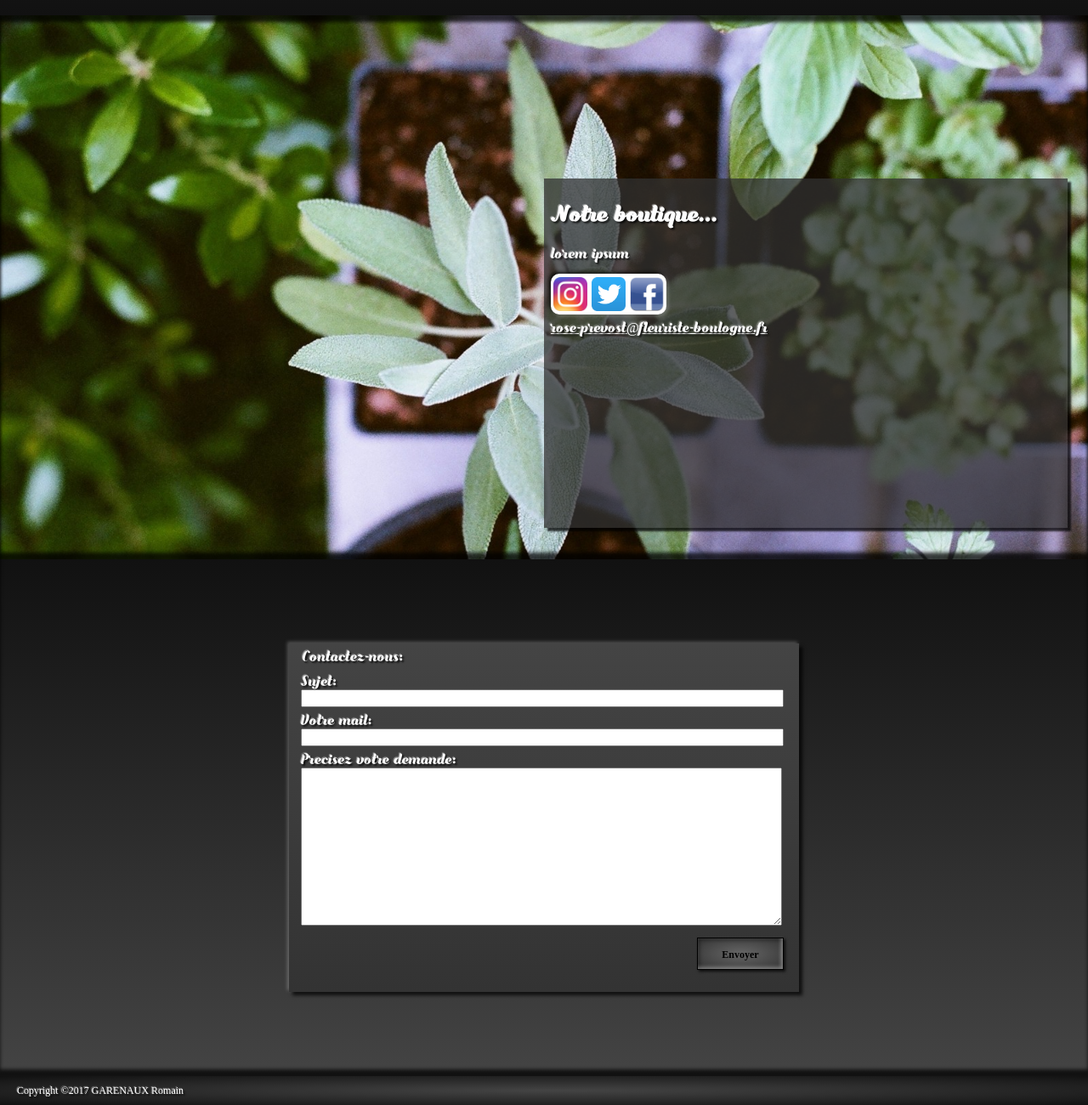
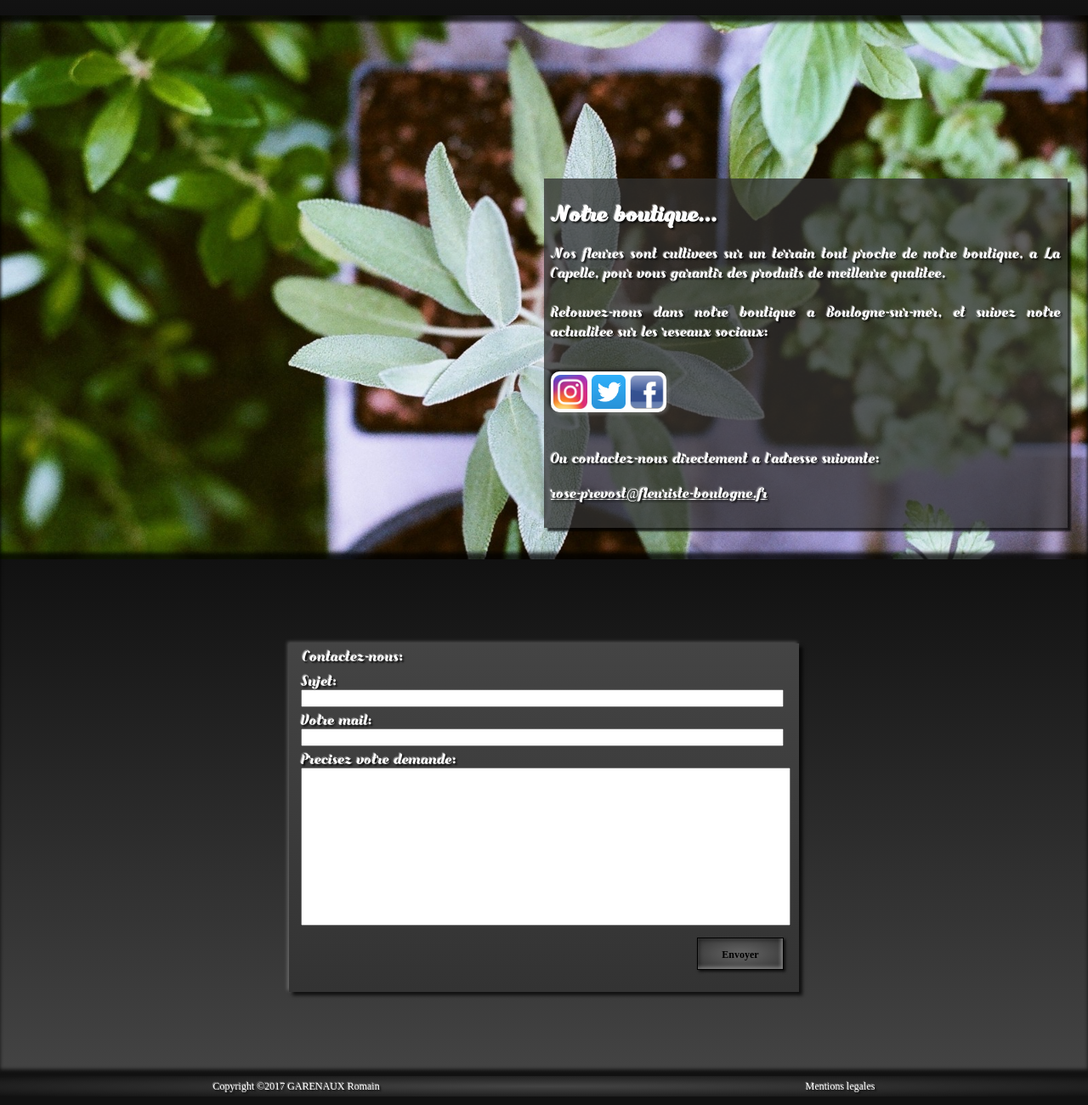
Before and after one commit to RomainGRNX/Projet-fictif---eBoutique-fleuriste-html-css, a plain HTML site: page index.html in a window 1280 px wide. Shown: the part 1266-2566 px from the top of the page at 85% size. Drawn offline with Linux system fonts and the light colour scheme.

Commit message:
Proejt fictif v2.0

```diff
--- a/css/style.css
+++ b/css/style.css
@@ -298,9 +298,10 @@ nav {
 }
 
 #content {
-  width: 560px;
+  width: 570px;
   height: 180px;
   word-wrap: break-word;
+  resize: none;
 }
 
 .mail_button {
@@ -338,8 +339,10 @@ footer{
   background-color: #333;
   background: radial-gradient(#444, #111);
   font-size: 12px;
-  padding-top: 10px;
-  padding-left: 20px;
+  display: flex;
+  flex-direction: row;
+  justify-content: space-around;
+  align-items: center;
 }
 
 /* Style */
--- a/index.html
+++ b/index.html
@@ -3,7 +3,7 @@
   <head>
     <meta charset="utf-8">
     <link rel="stylesheet" href="css/style.css" />
-    <title></title>
+    <title>Rose Prévost - fleuriste Boulogne sur mer</title>
   </head>
   <body class="no-margin">
     <nav>
@@ -19,14 +19,14 @@
     <section id="home">
       <div id="home_article">
         <h1 class="text_style_1">Rose Prevost, la fleuriste Boulonnaise</h1>
-        <p class="text_style_1">Une livraison de fleurs n’est jamais denuee de sens: message
-          d’amour ou d’amitie, elle est, avant tout, dictee par une
+        <p class="text_style_1">Une livraison de fleurs n’est jamais denuee de sens:
+          message d’amour ou d’amitie, elle est, avant tout, dictee par une
           grande palette de sentiments et repose en grande partie sur le
           professionnalisme de l’artisan fleuriste.
           <br/>
           Etre fleuriste, c’est servir toutes les occasions de la vie par
           le biais de produits d’autant plus precieux qu’ils sont ephemeres.
-          Quel plus beau messager qu’une fleur pour transmettre les émotions?
+          Quel plus beau messager qu’une fleur pour transmettre les emotions?
           <br/><br/>
           Rose Prevost, fleuriste boulonnaise a la fois artiste et gestionnaire,
           vous propose son savoir-faire en toute saison et en toutes
@@ -74,12 +74,18 @@
     <section id="store">
       <div id="store_frame">
         <h2 class="text_style_1">Notre boutique...</h2>
-        <p class="text_style_1">lorem ipsum</p>
+        <p class="text_style_1">Nos fleures sont cultivees sur un terrain
+          tout proche de notre boutique, a La Capelle, pour vous garantir
+          des produits de meilleure qualitee. <br/><br/>
+          Retouvez-nous dans notre boutique a Boulogne-sur-mer, et suivez
+          notre actualitee sur les reseaux sociaux:</br></br></p>
         <div id="icons">
           <a href="https://www.instagram.com/?hl=fr" target="_blank"><div id="instagram_icon"></div></a>
           <a href="https://twitter.com/" target="_blank"><div id="twitter_icon"></div></a>
           <a href="https://fr-fr.facebook.com/" target="_blank"><div id="facebook_icon"></div></a>
         </div>
+        <p class="text_style_1"></br>Ou contactez-nous directement a l'adresse
+          suivante:</p>
         <a href="mailto:rose-prevost@fleuriste-boulogne.fr" class="links">
           rose-prevost@fleuriste-boulogne.fr
         </a>
@@ -103,6 +109,7 @@
 
     <footer>
       <p class="text_style_1-no_font no-margin">Copyright ©2017 GARENAUX Romain</p>
+      <a href="page/mentions-legales.html" class="text_style_1-no_font no-margin no-text-decoration">Mentions legales</a>
     </footer>
   </body>
 </html>
```
Also changed, not shown: page/mentions-legales.html (added, +15 -0 lines).
